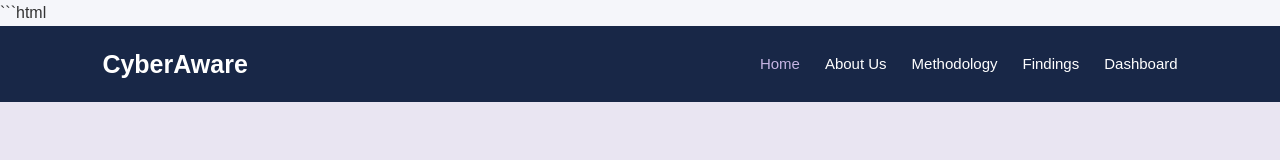
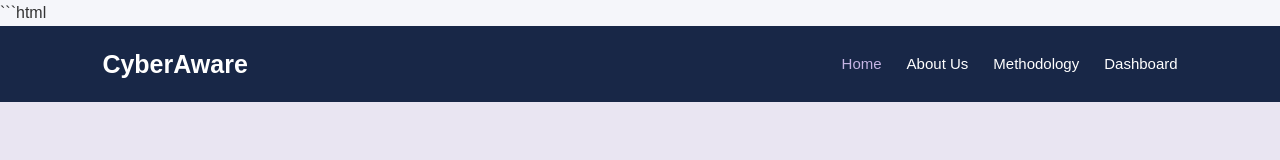
Before and after one commit to Ashtankarshweta143/working-women-cybersecurity, a plain HTML site: page index.html in a window 1280 px wide. Shown: the top 160 px of the page. Drawn offline with Linux system fonts and the light colour scheme.

Commit message:
Refactor index.html structure and content

```diff
--- a/index.html
+++ b/index.html
@@ -26,7 +26,6 @@
                 <li><a href="index.html" class="active">Home</a></li>
                 <li><a href="about.html">About Us</a></li>
                 <li><a href="methodology.html">Methodology</a></li>
-                <li><a href="findings.html">Findings</a></li>
                 <li><a href="dashboard.html">Dashboard</a></li>
             </ul>
 
```
